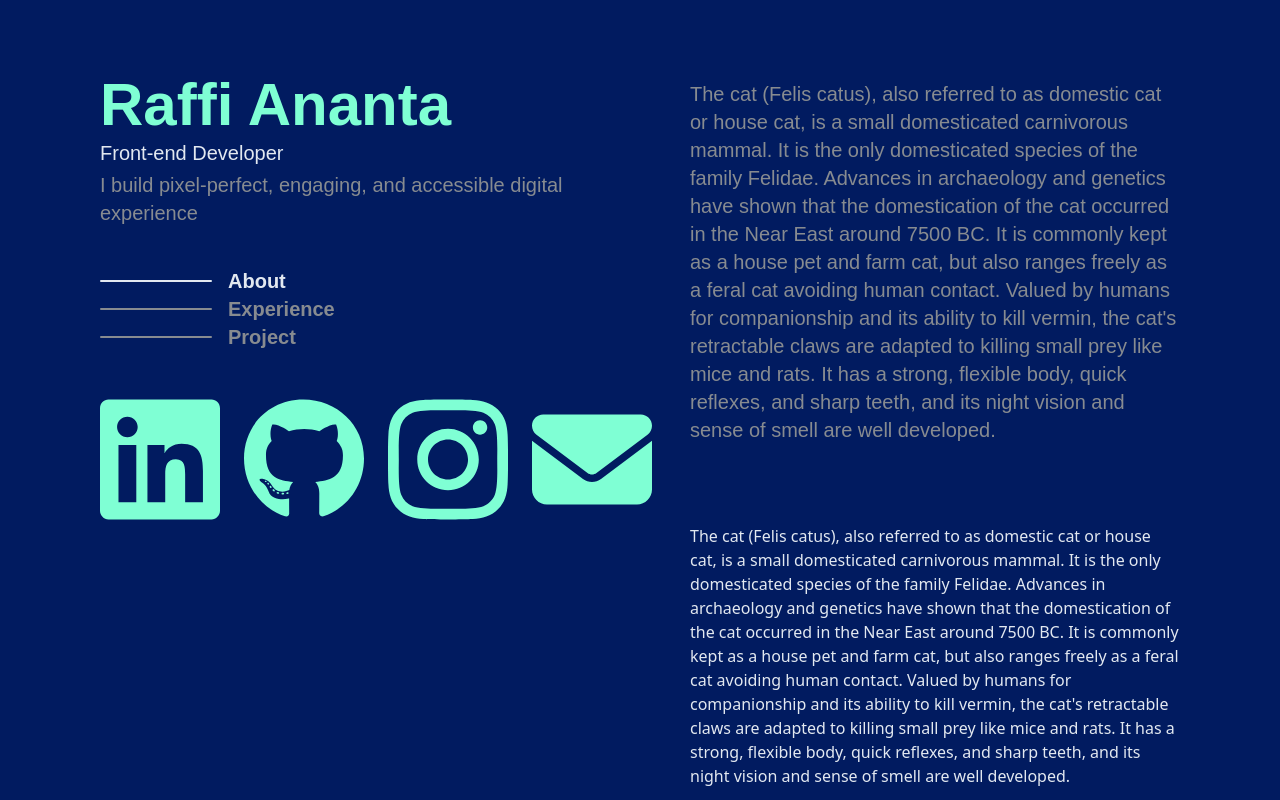
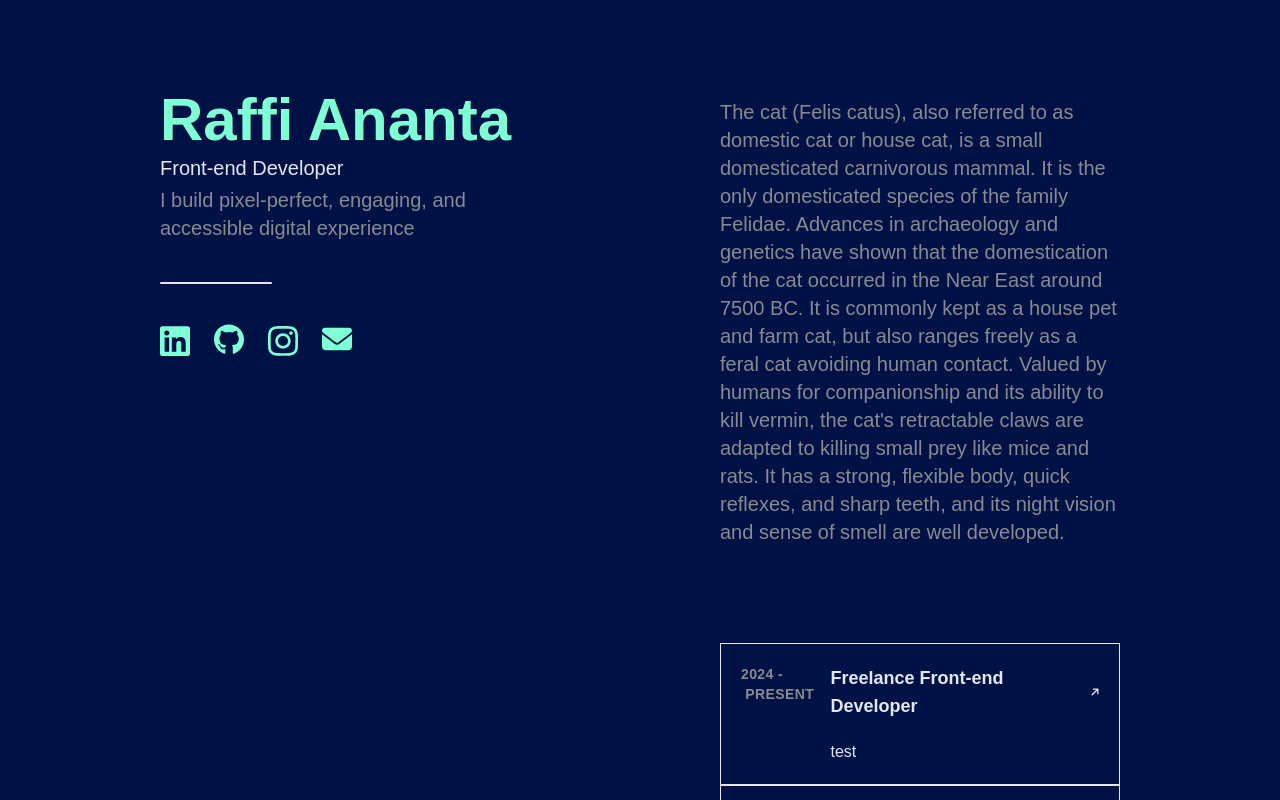
Before and after one commit to TakagiXNishikata/TakagiXNishikata, a React (Vite) app: page / in a window 1280 px wide. Built offline with nearby package versions, Linux system fonts and the light colour scheme.

Commit message:
Update before adding dynamical navigation with section system

```diff
--- a/src/components/home.jsx
+++ b/src/components/home.jsx
@@ -1,92 +1,97 @@
-// import elgato from '../assets/image/elgato.jpg'
+import elgato from '../assets/image/elgato.jpg'
 import linkedid from '../assets/icon/linkedid.svg'
 import instagram from '../assets/icon/instagram.svg'
 import github from '../assets/icon/github.svg'
 import email from '../assets/icon/email.svg'
+import arrow_white from '../assets/icon/arrow-white.svg'
+import arrow_aquamarine from '../assets/icon/arrow-aquamarine.svg'
 
-import { useState, useEffect } from 'react'
 
-const sections = [
-    { id: 'about',      label: 'About' },
-    { id: 'experience', label: 'Experience' },
-    { id: 'project',    label: 'Project' },
-]
 
 const Home = () => {
 
-    const [activeSection, setActiveSection] = useState('');
-
-    useEffect(() => {
-        const handleScroll = () => {
-            const scrollPosition = window.scrollY;
-
-            sections.forEach((section) => {
-                const sectionElement = document.getElementById(section.id);
-                if (sectionElement) {
-                    const sectionTop = sectionElement.offsetTop;
-                    const sectionHeight = sectionElement.offsetHeight;
-
-                    if (scrollPosition >= sectionTop - sectionHeight / 3) {
-                        setActiveSection(section.id);
-                    }
-                }
-            });
-        };
-
-        window.addEventListener('scroll', handleScroll);
-        return () => {
-            window.removeEventListener('scroll', handleScroll);
-        };
-    }, []);
 
     return (
         <section>
-            <div className="mx-auto w-full h-screen flex flex-row justify-center align-middle bg-deep-blue text-bone-white">
-                    <div id="left" className="sticky flex-1 px-[100px] py-[75px] top-0">
+            <div className="mx-auto w-full h-screen flex flex-row justify-center align-middle bg-deep-blue text-bone-white font-Inter">
+                    <div id="left" className="sticky flex-1 px-[160px] py-[90px] top-0">
                     <h1 className="text-aquamarine font-Inter font-bold text-6xl mb-1">Raffi Ananta</h1>
                     <h2 className="font-Inter font-medium text-xl mb-1">Front-end Developer</h2>
                     <h3 className="text-shadow-gray font-Inter font-medium text-xl mb-10">I build pixel-perfect, engaging, and accessible digital experience</h3>
 
                     {/* Menu Navigation */}
                     <div id="menu" className='mb-10'>
-                        {sections.map((section) => (
-                        <div key={section.id} className="flex">
-                            <a href={`#${section.id}`} className="w-full">
-                                <h2
-                                className={`flex items-center text-xl font-bold font-Inter ${
-                                    activeSection === section.id ? 'text-bone-white' : 'text-shadow-gray'
-                                }`}
-                                >
-                                <hr
-                                    className={`w-[7rem] border-t-[2.5px] rounded mr-4 ${
-                                    activeSection === section.id ? 'border-bone-white' : 'border-shadow-gray'
-                                }`}
-                                />
-                                {section.label}
+                        <div className="flex">
+                            <a className="w-full">
+                                <h2 className='flex items-center text-xl font-bold font-Inter text-bone-white hover:`text-shadow-gray'>
+                                    <hr className='w-[7rem] border-t-[2.5px] rounded mr-4 border-bone-white hover:border-shadow-gray'/>
                                 </h2>
                             </a>
                         </div>
-                        ))}
                     </div>
-                        <div id="social" className='flex w-[15rem]  gap-x-6' >
-                            <img className='fill-aquamarine w-[50%]' src={linkedid} alt="linkedid"/>
-                            <img className='fill-aquamarine w-[50%]' src={github} alt="github"/>
-                            <img className='fill-aquamarine w-[50%]' src={instagram} alt="instagram"/>
-                            <img className='fill-aquamarine w-[50%]' src={email} alt="email"/>
+                        <div id="social" className='flex w-[12rem]  gap-x-6 ' >
+                            <a className='w-[50%] hover:scale-[1.1]' href="">
+                                <img className='fill-aquamarine' src={linkedid} alt="linkedid"/>
+                            </a>
+                            <a className='w-[50%] hover:scale-[1.1]' href="">
+                                <img className='fill-aquamarine' src={github} alt="github"/>
+                            </a>
+                            <a className='w-[50%] hover:scale-[1.1]' href="">
+                                <img className='fill-aquamarine' src={instagram} alt="instagram"/>
+                            </a>
+                            <a className='w-[50%] hover:scale-[1.1]' href="">
+                                <img className='fill-aquamarine' src={email} alt="email"/>
+                            </a>
                         </div>
                     </div>
 
                     {/* Right Content */}
-                    <div id="right" className="flex-1 pr-[100px] overflow-y-auto h-[screen] scroll-smooth ">
+                    <div id="right" className="flex-1 pr-[160px] overflow-y-auto h-[screen] scroll-smooth ">
                         <div className="h-[400vh]">
-                            <div id="about" className='pt-[5rem]'>
+                            <div id="about" className='pt-[6.1rem]'>
                                 <p className="text-shadow-gray font-Inter font-medium text-xl">The cat (Felis catus), also referred to as domestic cat or house cat, is a small domesticated carnivorous mammal. It is the only domesticated species of the family Felidae. Advances in archaeology and genetics have shown that the domestication of the cat occurred in the Near East around 7500 BC. It is commonly kept as a house pet and farm cat, but also ranges freely as a feral cat avoiding human contact. Valued by humans for companionship and its ability to kill vermin, the cat's retractable claws are adapted to killing small prey like mice and rats. It has a strong, flexible body, quick reflexes, and sharp teeth, and its night vision and sense of smell are well developed.</p>
                             </div>
-                            <div id="experience" className='pt-[5rem]'>
-                                <p>The cat (Felis catus), also referred to as domestic cat or house cat, is a small domesticated carnivorous mammal. It is the only domesticated species of the family Felidae. Advances in archaeology and genetics have shown that the domestication of the cat occurred in the Near East around 7500 BC. It is commonly kept as a house pet and farm cat, but also ranges freely as a feral cat avoiding human contact. Valued by humans for companionship and its ability to kill vermin, the cat's retractable claws are adapted to killing small prey like mice and rats. It has a strong, flexible body, quick reflexes, and sharp teeth, and its night vision and sense of smell are well developed.</p>
+                            <div id="experience" className='pt-[6.1rem]'>
+                                <div className='group hover:bg-bone-white hover:bg-opacity-10 hover:rounded p-5 flex border'>
+                                    <div className='w-[25%] tracking-wide '>
+                                        <h1 className='text-sm font-bold text-shadow-gray group-hover:text-bone-white z-10 '>2024<span>&nbsp;-&nbsp;</span>PRESENT</h1>
+                                    </div>
+                                    <div className='w-[75%]'>
+                                        <h1 className='flex text-lg font-bold group-hover:text-aquamarine' >Freelance Front-end Developer<img className='ml-2 w-[3%] rotate-45' src={arrow_white} alt="" /></h1>
+                                        <p></p>
+                                        <div className='pt-5 flex gap-x-5'>
+                                            <div className=''>
+                                                <p>test</p>
+                                            </div>
+                                        </div>
+                                    </div>
+
+                                </div>
+                                <div className='group hover:bg-bone-white hover:bg-opacity-10 hover:rounded p-5 flex border'>
+                                    <div className='w-[25%]'>
+                                        <h1 className='text-sm font-bold text-shadow-gray'>2024-Present</h1>
+                                    </div>
+                                    <div className='w-[75%]'>
+                                        <h1 className='text-lg font-bold group-hover:text-aquamarine' >Freelance Front-end Developer</h1>
+                                        <p>I build pixel-perfect, engaging, and accessible digital experiences. I build pixel-perfect, engaging, and accessible digital experiences.</p>
+                                        <div className='pt-5'>
+                                            <p>test</p>
+                                        </div>
+                                    </div>
+
+                                </div>
                             </div>
-                            <div id="project" className='pt-[5rem]'>
-                                <p>The cat (Felis catus), also referred to as domestic cat or house cat, is a small domesticated carnivorous mammal. It is the only domesticated species of the family Felidae. Advances in archaeology and genetics have shown that the domestication of the cat occurred in the Near East around 7500 BC. It is commonly kept as a house pet and farm cat, but also ranges freely as a feral cat avoiding human contact. Valued by humans for companionship and its ability to kill vermin, the cat's retractable claws are adapted to killing small prey like mice and rats. It has a strong, flexible body, quick reflexes, and sharp teeth, and its night vision and sense of smell are well developed.</p>
+                            <div id="project" className='pt-[6.1rem]'>
+                            <div className='hover:bg-bone-white hover:bg-opacity-10 hover:rounded p-5 flex'>
+                                    <div className='w-[15%]'>
+                                        <img src={elgato} alt="elgato" />
+                                    </div>
+                                    <div>
+                                        <h1 className='text-7xl'>Title</h1>
+                                        <p>Subtitle</p>
+                                    </div>
+
+                            </div>
                             </div>
                         </div>
                     </div>
--- a/tailwind.config.js
+++ b/tailwind.config.js
@@ -11,7 +11,7 @@ export default {
         smooth: 'smooth',
       },
       colors: {
-        'deep-blue' : '#011B60',
+        'deep-blue' : '#001146',
         'aquamarine':'#7FFFD4',
         'earth-green':'#0C1915',
         'bone-white':'#E2E8F0',
```
Also changed, not shown: src/assets/icon/arrow-aquamarine.svg (added), src/assets/icon/arrow-white.svg (added).
